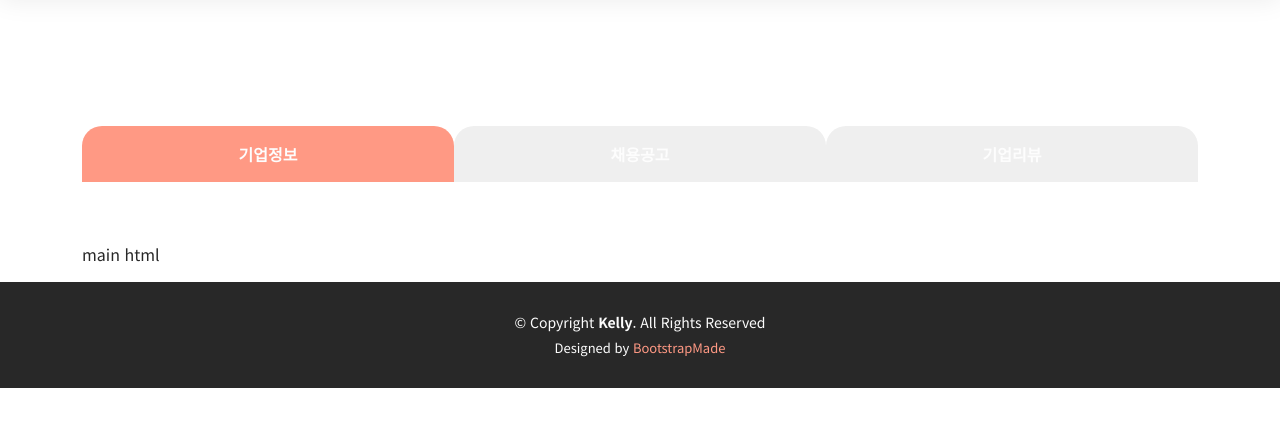
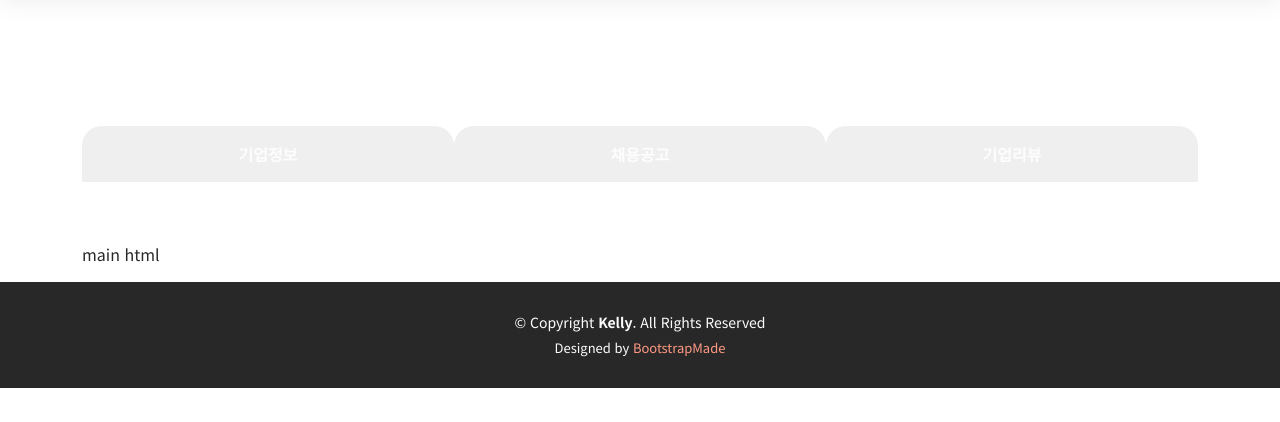
Before and after one commit to parking-place/EZPZ_Project, a Django app: page / in a window 1280 px wide. Shown: the part 80-502 px from the top of the page. Run offline with Django 4.2, Linux system fonts and the light colour scheme; parts of the project's set-up code (start-up, migrations or seed data) failed here and were passed over; some libraries are stand-ins or nearby versions.

Commit message:
modified:   web/template/base/index.html

```diff
--- a/web/template/base/index.html
+++ b/web/template/base/index.html
@@ -26,6 +26,8 @@
 <link href="{% static 'vendor/swiper/swiper-bundle.min.css' %}" rel="stylesheet">
 <link href="{% static 'css/base.css' %}" rel="stylesheet">
 
+<!-- jQquery -->
+<script src="{% static 'js/jquery-3.7.0.min.js' %}"></script>
 </head>
 <body>
     <!-- 검색창 header START -->
@@ -33,10 +35,10 @@
 
         <div class="container d-flex justify-content-between align-items-center">
             <h1>
-                <a class="logo" href="main.html">Logo</a>
+                <a class="logo" href="#">Logo</a>
             </h1>
             <div class="header-middle">
-                <form id="search-form" class="search-mode" action="comp/test.html" method="GET">
+                <form id="search-form" class="search-mode" action="comp/" method="GET">
                     <input type="text" name="company_name" placeholder="기업명을 입력해주세요.">
                     <button type="submit">검색</button>
                 </form>
@@ -52,10 +54,25 @@
         <section id="#" class="#">
             <div class="container" data-aos="fade-up">
                 <div class="sub-menu">
-                    <a class="corp-menu active" href="comp.html">기업정보</a>
-                    <a class="recruit-menu" href="#">채용공고</a>
-                    <a class="review-menu" href="#">기업리뷰</a>
+                    {% if active == 'comp' %}
+                    <a class="corp-menu active" href="comp/">기업정보</a>
+                    {% else %}
+                    <a class="corp-menu" href="comp/">기업정보</a>
+                    {% endif %}
+
+                    {% if active == 'recruit' %}
+                    <a class="recruit-menu active" href="recruit/">채용공고</a>
+                    {% else %}
+                    <a class="recruit-menu" href="recruit/">채용공고</a>
+                    {% endif %}
+
+                    {% if active == 'review' %}
+                    <a class="review-menu active" href="review/">기업리뷰</a>
+                    {% else %}
+                    <a class="review-menu" href="review/">기업리뷰</a>
+                    {% endif %}
                 </div>
+
             </div>
         </section>
 
```
